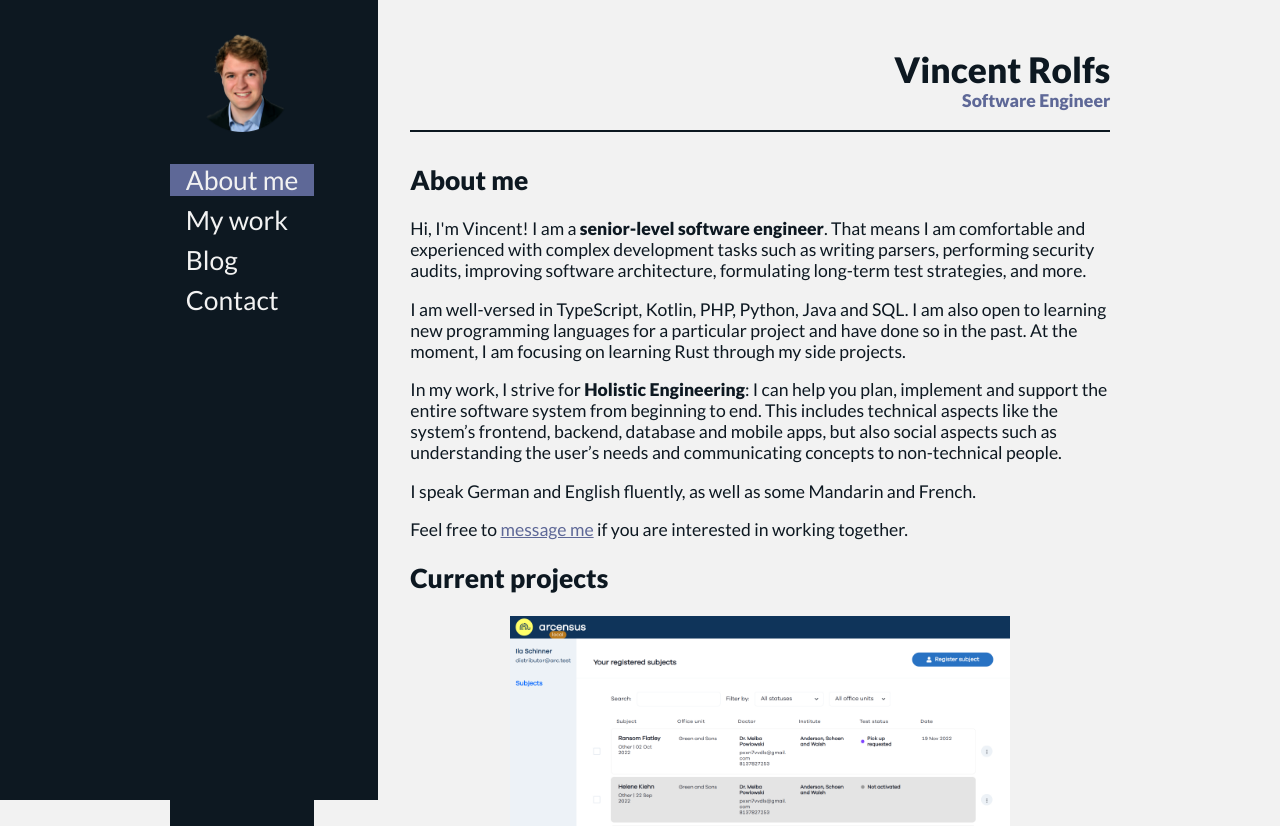
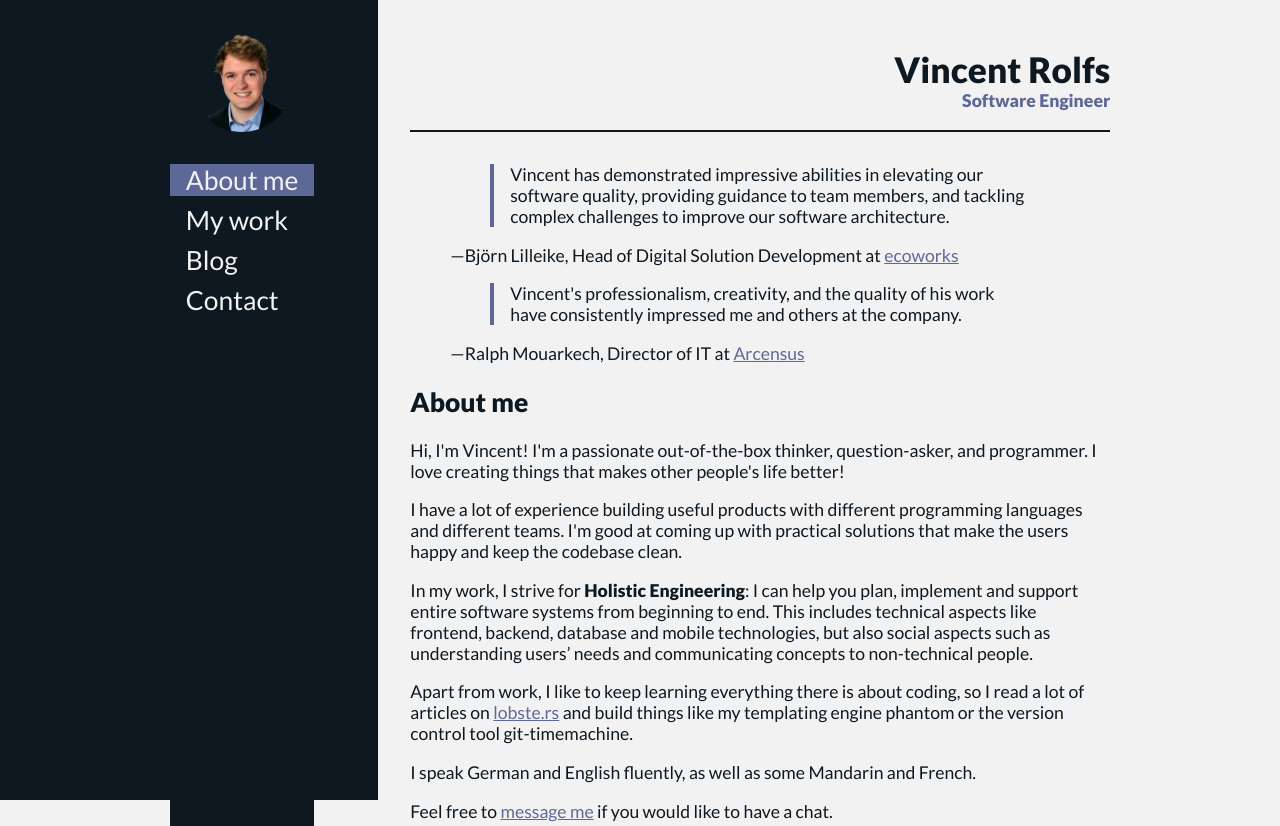
Before and after one commit to vincentrolfs/vincentrolfs.github.io, a plain HTML site: page docs/index.html in a window 1280 px wide. Shown: the top 826 px of the page. Drawn offline with Linux system fonts and the light colour scheme.

Commit message:
Improve home page

```diff
--- a/docs/index.html
+++ b/docs/index.html
@@ -111,35 +111,70 @@
 
 
       <main>
+
+<figure>
+  <blockquote>
+    <p>
+      Vincent has demonstrated impressive abilities in elevating our software
+      quality, providing guidance to team members, and tackling complex
+      challenges to improve our software architecture.
+    </p>
+  </blockquote>
+  <figcaption>
+    —Björn Lilleike, Head of Digital Solution Development at
+    <a href="https://ecoworks.tech/" target="_blank" rel="noopener">ecoworks</a>
+  </figcaption>
+</figure>
+
+<figure>
+  <blockquote>
+    <p>
+      Vincent's professionalism, creativity, and the quality of his work have
+      consistently impressed me and others at the company.
+    </p>
+  </blockquote>
+  <figcaption>
+    —Ralph Mouarkech, Director of IT at
+    <a href="https://arcensus-diagnostics.com/" target="_blank" rel="noopener"
+      >Arcensus</a
+    >
+  </figcaption>
+</figure>
+
 <h2>About me</h2>
 
 <p>
-  Hi, I'm Vincent! I am a <strong>senior-level software engineer</strong>. That
-  means I am comfortable and experienced with complex development tasks such as
-  writing parsers, performing security audits, improving software architecture,
-  formulating long-term test strategies, and more.
+  Hi, I'm Vincent! I'm a passionate out-of-the-box thinker, question-asker, and
+  programmer. I love creating things that makes other people's life better!
 </p>
 
 <p>
-  I am well-versed in TypeScript, Kotlin, PHP, Python, Java and SQL. I am also
-  open to learning new programming languages for a particular project and have
-  done so in the past. At the moment, I am focusing on learning Rust through my
-  side projects.
+  I have a lot of experience building useful products with different programming
+  languages and different teams. I'm good at coming up with practical solutions
+  that make the users happy and keep the codebase clean.
 </p>
 
 <p>
   In my work, I strive for <strong>Holistic Engineering</strong>: I can help you
-  plan, implement and support the entire software system from beginning to end.
-  This includes technical aspects like the system’s frontend, backend, database
-  and mobile apps, but also social aspects such as understanding the user’s
-  needs and communicating concepts to non-technical people.
+  plan, implement and support entire software systems from beginning to end.
+  This includes technical aspects like frontend, backend, database and mobile
+  technologies, but also social aspects such as understanding users’ needs and
+  communicating concepts to non-technical people.
+</p>
+
+<p>
+  Apart from work, I like to keep learning everything there is about coding, so
+  I read a lot of articles on
+  <a href="https://lobste.rs" target="_blank" rel="noopener">lobste.rs</a> and
+  build things like my templating engine phantom or the version control tool
+  git-timemachine.
 </p>
 
 <p>I speak German and English fluently, as well as some Mandarin and French.</p>
 
 <p>
-  Feel free to <a href="/contact">message me</a> if you are interested in
-  working together.
+  Feel free to <a href="/contact">message me</a> if you would like to have a
+  chat.
 </p>
 
 <h2>Current projects</h2>
--- a/docs/styles/main.less
+++ b/docs/styles/main.less
@@ -2,7 +2,7 @@
 @white: #f2f2f2;
 @black: #0d1821;
 @primary: #5e6897;
-@secondary: #b38a58;
+@secondary: #501537;
 
 @grey: #e0e0e0;
 @dark-grey: #888888;
@@ -352,7 +352,7 @@ h4 {
 }
 
 blockquote {
-  border-left: 0.4rem solid @black;
+  border-left: 4px solid @primary;
   padding: 0 0 0 1rem;
 }
 
```
Also changed, not shown: phantom/index.ph.html (+49 -14 lines), docs/styles/main.css.
